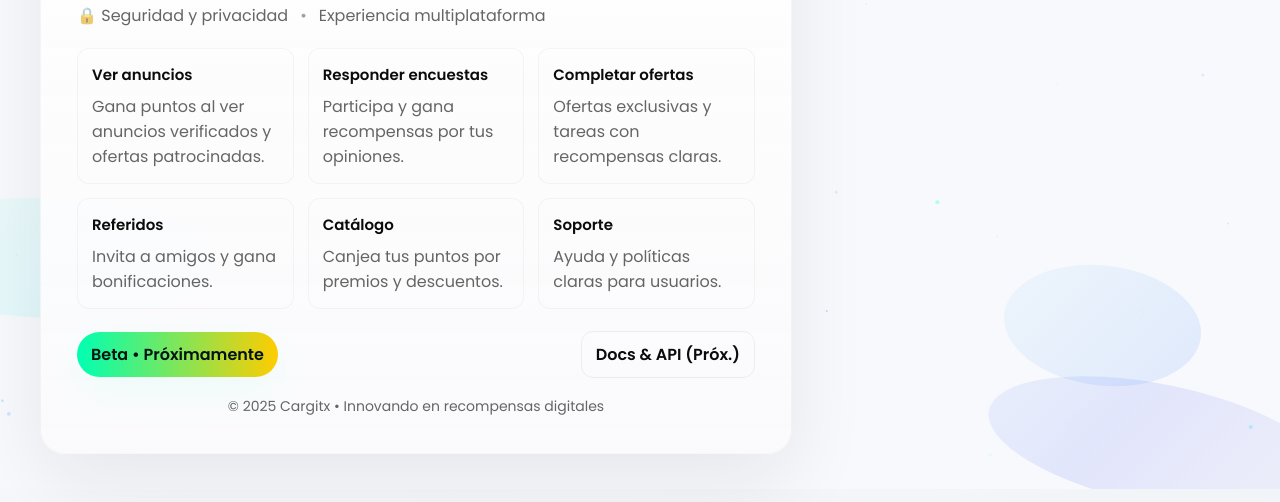
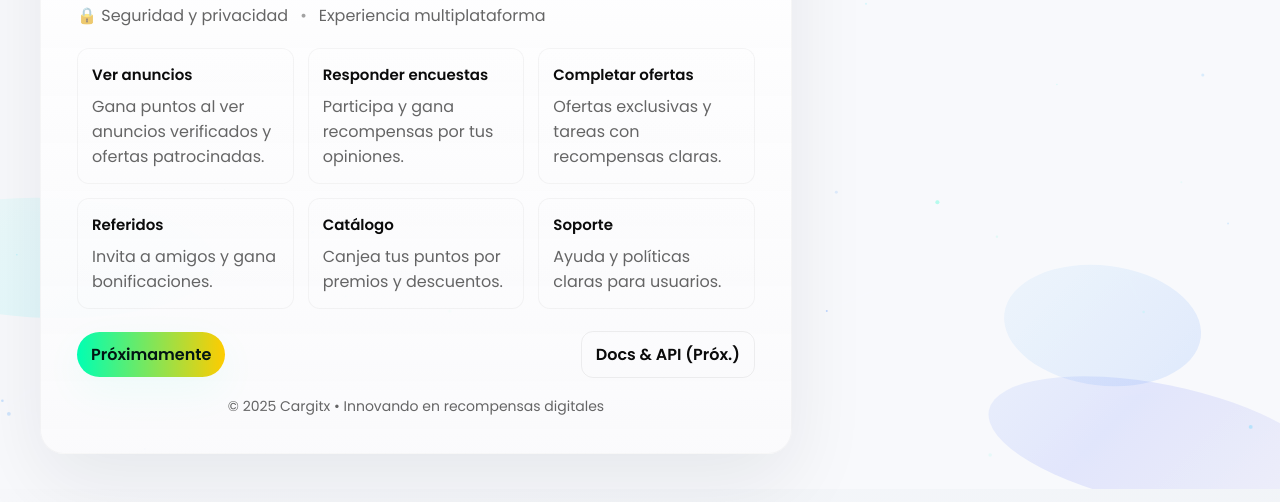
Before and after one commit to cargitx-max/cargitx, a plain HTML site: page index.html in a window 1280 px wide. Shown: the part 311-813 px from the top of the page. Drawn offline with Linux system fonts and the light colour scheme.

Commit message:
Update index.html

```diff
--- a/index.html
+++ b/index.html
@@ -197,7 +197,7 @@
           </div>
 
           <div class="cta-row">
-            <div class="badge">Beta • Próximamente</div>
+            <div class="badge">Próximamente</div>
             <div class="ghost">Docs & API (Próx.)</div>
           </div>
 
```
